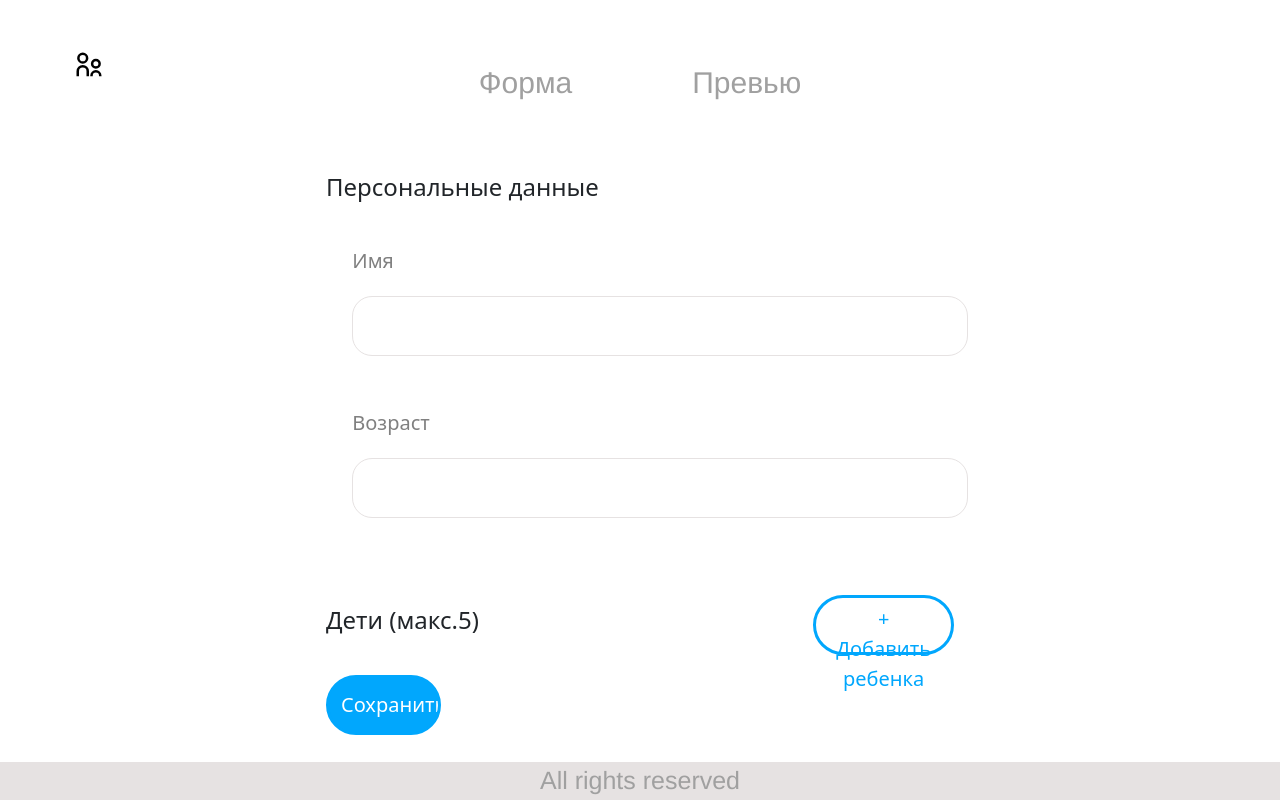
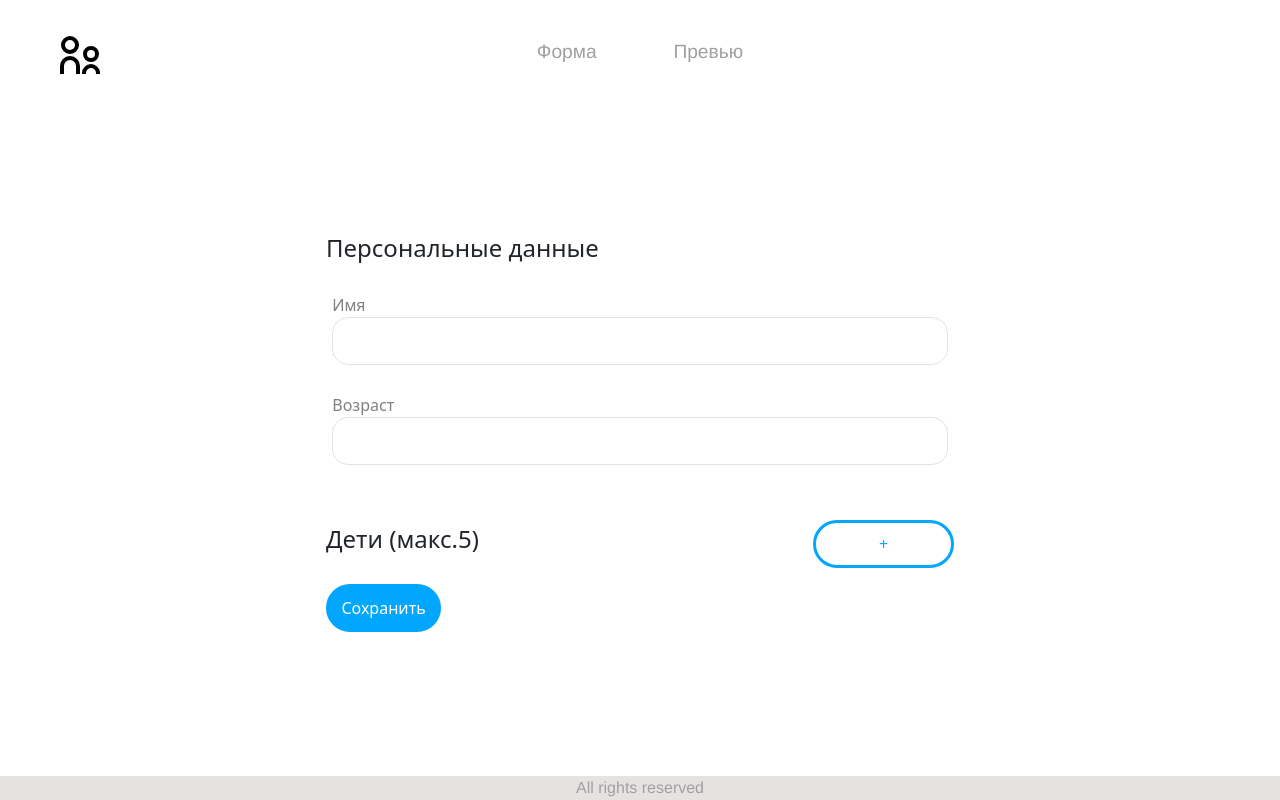
Before and after one commit to Zhostt/add_parent, a Vue app: page / in a window 1280 px wide. Built offline with nearby package versions, Linux system fonts and the light colour scheme.

Commit message:
some beauty ajustments

```diff
--- a/src/App.vue
+++ b/src/App.vue
@@ -13,6 +13,6 @@ import MainScreen from "./components/MainScreen.vue";
   -moz-osx-font-smoothing: grayscale;
   text-align: center;
   color: #2c3e50;
-  font-size: 25px;
+  font-size: 16px;
 }
 </style>
--- a/src/components/FormScreen.vue
+++ b/src/components/FormScreen.vue
@@ -48,7 +48,7 @@ const submitHandler = () => {
   display: flex;
   flex-direction: column;
   align-items: flex-start;
-  font-size: 20px;
+  font-size: 1em;
 
 }
 .input-container {
@@ -73,7 +73,6 @@ label{
 
 input{
   height: 3em;
-  margin: 0.5em 1em;
   border: 1px solid rgb(230, 226, 226);
   border-radius: 1em;
   box-sizing: border-box;
@@ -85,7 +84,6 @@ input{
 .input-label{
   color: grey;
   text-align: start;
-  margin: 0.5em 1em;
   width:100%;
 }
 
@@ -96,7 +94,7 @@ input{
   background-color: #01A7FD;
   color: white;
   height: 3em;
-  font-size: 20px;
+  font-size: 1em;
 }
 
 .btn-submit{
--- a/src/components/InputChildren.vue
+++ b/src/components/InputChildren.vue
@@ -7,7 +7,7 @@
         :class="{ btn: true, 'btn-primary':true, 'btn-add-child': true, inactive: addFormInactive }"
         @click="addForm"
       >
-        + Добавить ребенка
+        +
       </button>
     </div>
 
```
Also changed, not shown: 1 other file (tests, documents, lock files or other folders).
